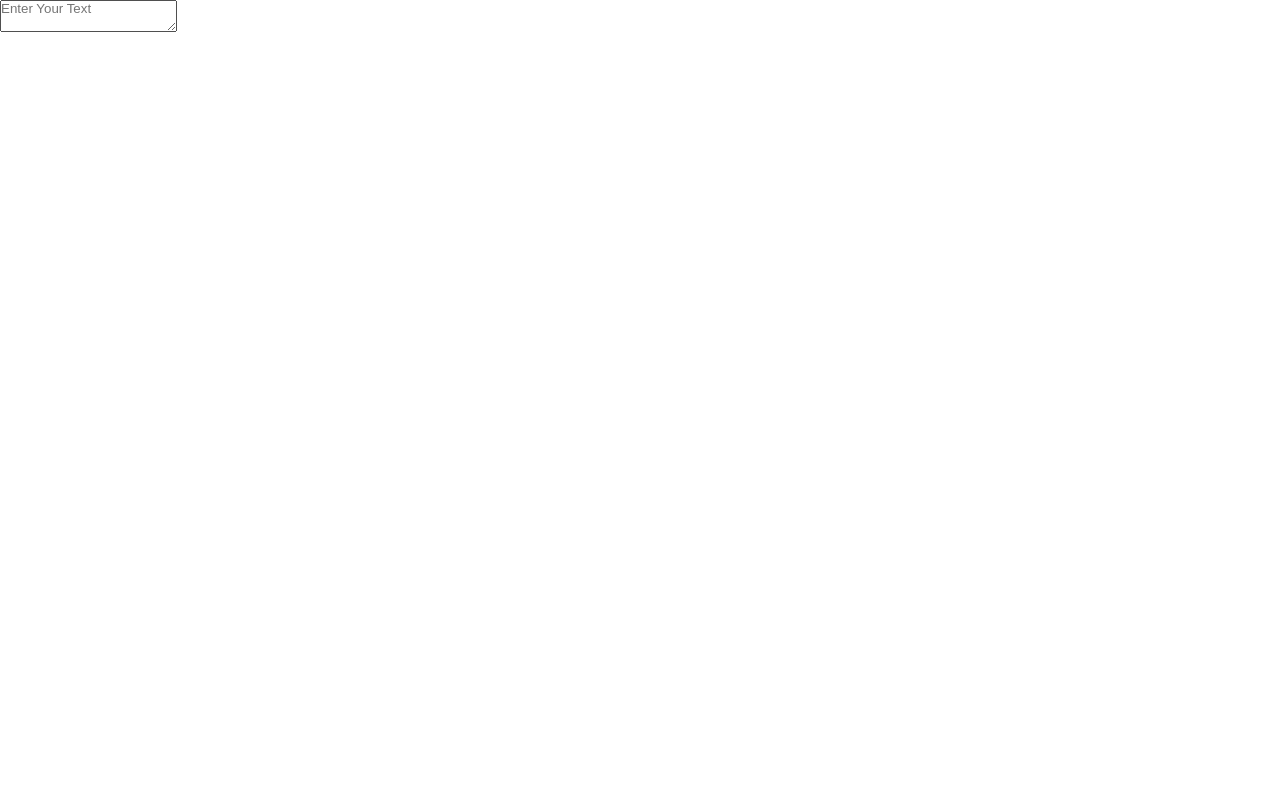
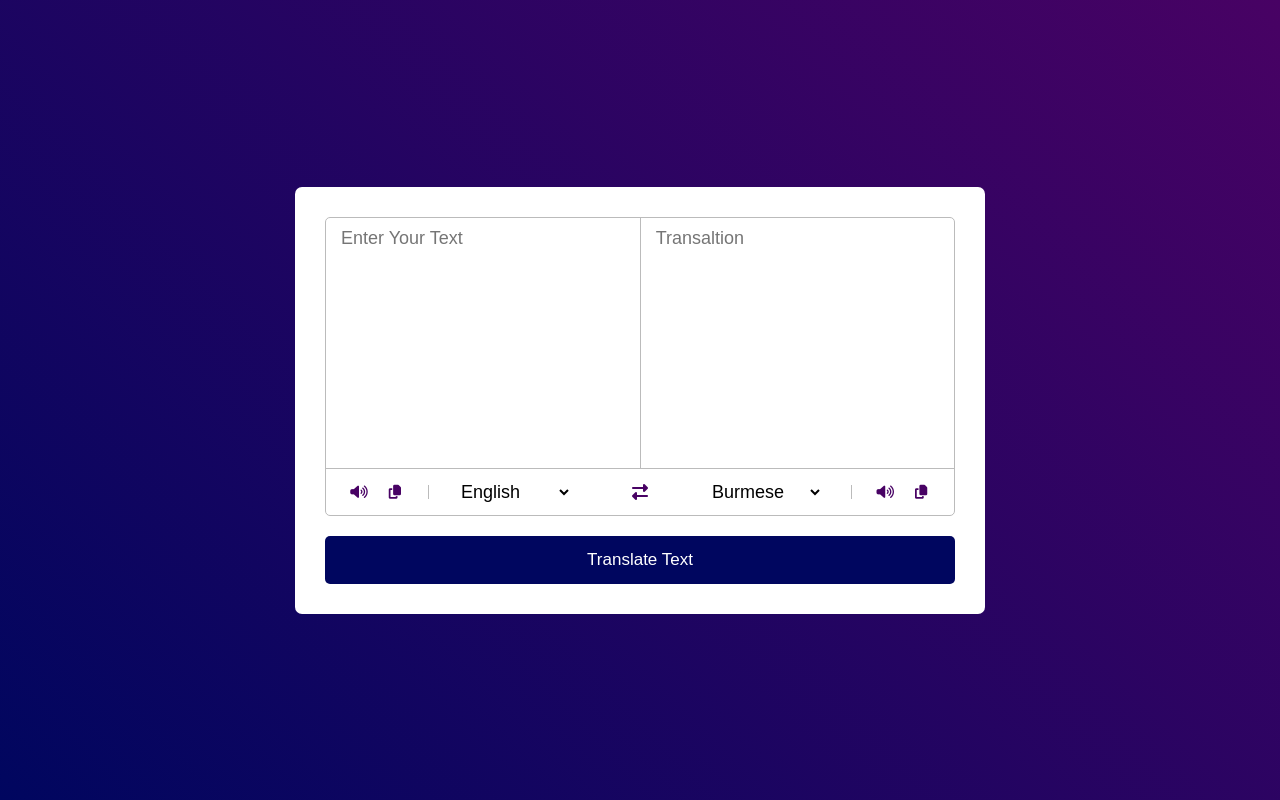
Before and after one commit to katherinekhine/translator-app, a plain HTML site: page index.html in a window 1280 px wide. Drawn offline with Linux system fonts and the light colour scheme.

Commit message:
update and add countries.js

```diff
--- a/css/style.css
+++ b/css/style.css
@@ -4,3 +4,107 @@
     box-sizing: border-box;
     font-family: Arial, Helvetica, sans-serif;
 }
+
+body {
+    display: flex;
+    justify-content: center;
+    align-items: center;
+    min-height: 100vh;
+    background: linear-gradient(45deg, #00065f, #480264);
+}
+
+.container {
+    width: 690px;
+    background: #fff;
+    border-radius: 7px;
+    padding: 30px;
+}
+
+.wrapper {
+    border-radius: 5px;
+    border: 1px solid #bbb;
+}
+
+.wrapper .text-input {
+    display: flex;
+    border-bottom: 1px solid #bbb;
+}
+
+.text-input .to-text {
+    border-radius: 0px;
+    border-left: 1px solid #bbb;
+}
+
+.text-input textarea {
+    height: 250px;
+    width: 100%;
+    border: none;
+    outline: none;
+    resize: none;
+    font-size: 18px;
+    border-radius: 5px;
+    background: none;
+    padding: 10px 15px;
+}
+
+.controls,
+li,
+.icons,
+.icons i {
+    display: flex;
+    align-items: center;
+    justify-content: space-between;
+}
+
+.controls {
+    list-style: none;
+    padding: 12px 15px;
+}
+
+.controls .row.from .icons {
+    padding-right: 15px;
+    border-right: 1px solid #bbb;
+}
+
+.controls .row.to .icons {
+    padding-left: 15px;
+    border-left: 1px solid #bbb;
+}
+
+.controls .icons {
+    width: 38%;
+}
+
+.controls .icons i {
+    justify-content: center;
+    width: 50px;
+    color: #480264;
+    font-size: 14px;
+    cursor: pointer;
+}
+
+.controls .row select {
+    border: none;
+    outline: none;
+    background: none;
+    font-size: 18px;
+}
+
+.controls .exchange {
+    color: #480264;
+    font-size: 16px;
+    cursor: pointer;
+}
+
+.container button {
+    width: 100%;
+    padding: 14px;
+    margin-top: 20px;
+    border: none;
+    outline: none;
+    cursor: pointer;
+    color: #fff;
+    background: #00065f;
+    font-size: 17px;
+    border-radius: 5px;
+}
--- a/index.html
+++ b/index.html
@@ -18,13 +18,37 @@
     <div class="container">
         <div class="wrapper">
             <div class="text-input">
-                <textarea class="form-text" placeholder="Enter Your Text"></textarea>
+                <textarea class="from-text" placeholder="Enter Your Text"></textarea>
+                <textarea class="to-text" placeholder="Transaltion" readonly disabled></textarea>
             </div>
+            <ul class="controls">
+                <li class="row from">
+                    <div class="icons">
+                        <i class="fas fa-volume-up"></i>
+                        <i class="fas fa-copy"></i>
+                    </div>
+                    <select>
+                    </select>
+                </li>
+                <li class="exchange">
+                    <i class="fas fa-exchange-alt"></i>
+                </li>
+                <li class="row to">
+                    <select>
+                    </select>
+                    <div class="icons">
+                        <i class="fas fa-volume-up"></i>
+                        <i class="fas fa-copy"></i>
+                    </div>
+                </li>
+            </ul>
         </div>
+        <button>Translate Text</button>
     </div>
 
 
     <!-- js -->
+    <script src="js/countries.js"></script>
     <script src="js/index.js"></script>
 </body>
 
--- /dev/null
+++ b/js/countries.js
@@ -0,0 +1,99 @@
+const countries = {
+  "am-ET": "Amharic",
+  "ar-SA": "Arabic",
+  "be-BY": "Bielarus",
+  "bem-ZM": "Bemba",
+  "bi-VU": "Bislama",
+  "bjs-BB": "Bajan",
+  "bn-IN": "Bengali",
+  "bo-CN": "Tibetan",
+  "br-FR": "Breton",
+  "bs-BA": "Bosnian",
+  "ca-ES": "Catalan",
+  "cop-EG": "Coptic",
+  "cs-CZ": "Czech",
+  "cy-GB": "Welsh",
+  "da-DK": "Danish",
+  "dz-BT": "Dzongkha",
+  "de-DE": "German",
+  "dv-MV": "Maldivian",
+  "el-GR": "Greek",
+  "en-GB": "English",
+  "es-ES": "Spanish",
+  "et-EE": "Estonian",
+  "eu-ES": "Basque",
+  "fa-IR": "Persian",
+  "fi-FI": "Finnish",
+  "fn-FNG": "Fanagalo",
+  "fo-FO": "Faroese",
+  "fr-FR": "French",
+  "gl-ES": "Galician",
+  "gu-IN": "Gujarati",
+  "ha-NE": "Hausa",
+  "he-IL": "Hebrew",
+  "hi-IN": "Hindi",
+  "hr-HR": "Croatian",
+  "hu-HU": "Hungarian",
+  "id-ID": "Indonesian",
+  "is-IS": "Icelandic",
+  "it-IT": "Italian",
+  "ja-JP": "Japanese",
+  "kk-KZ": "Kazakh",
+  "km-KM": "Khmer",
+  "kn-IN": "Kannada",
+  "ko-KR": "Korean",
+  "ku-TR": "Kurdish",
+  "ky-KG": "Kyrgyz",
+  "la-VA": "Latin",
+  "lo-LA": "Lao",
+  "lv-LV": "Latvian",
+  "men-SL": "Mende",
+  "mg-MG": "Malagasy",
+  "mi-NZ": "Maori",
+  "ms-MY": "Malay",
+  "mt-MT": "Maltese",
+  "my-MM": "Burmese",
+  "ne-NP": "Nepali",
+  "niu-NU": "Niuean",
+  "nl-NL": "Dutch",
+  "no-NO": "Norwegian",
+  "ny-MW": "Nyanja",
+  "ur-PK": "Pakistani",
+  "pau-PW": "Palauan",
+  "pa-IN": "Panjabi",
+  "ps-PK": "Pashto",
+  "pis-SB": "Pijin",
+  "pl-PL": "Polish",
+  "pt-PT": "Portuguese",
+  "rn-BI": "Kirundi",
+  "ro-RO": "Romanian",
+  "ru-RU": "Russian",
+  "sg-CF": "Sango",
+  "si-LK": "Sinhala",
+  "sk-SK": "Slovak",
+  "sm-WS": "Samoan",
+  "sn-ZW": "Shona",
+  "so-SO": "Somali",
+  "sq-AL": "Albanian",
+  "sr-RS": "Serbian",
+  "sv-SE": "Swedish",
+  "sw-SZ": "Swahili",
+  "ta-LK": "Tamil",
+  "te-IN": "Telugu",
+  "tet-TL": "Tetum",
+  "tg-TJ": "Tajik",
+  "th-TH": "Thai",
+  "ti-TI": "Tigrinya",
+  "tk-TM": "Turkmen",
+  "tl-PH": "Tagalog",
+  "tn-BW": "Tswana",
+  "to-TO": "Tongan",
+  "tr-TR": "Turkish",
+  "uk-UA": "Ukrainian",
+  "uz-UZ": "Uzbek",
+  "vi-VN": "Vietnamese",
+  "wo-SN": "Wolof",
+  "xh-ZA": "Xhosa",
+  "yi-YD": "Yiddish",
+  "zu-ZA": "Zulu",
+};
--- a/js/index.js
+++ b/js/index.js
@@ -0,0 +1,15 @@
+const selectTag = document.querySelectorAll("select");
+
+selectTag.forEach((tag, id) => {
+  for (const country_code in countries) {
+    // selecting English by default as From Language and Burmese as To Language
+    let selected;
+    if (id == 0 && country_code == "en-GB") {
+      selected = "selected";
+    } else if (id == 1 && country_code == "my-MM") {
+      selected = "selected";
+    }
+    let option = ` <option value="${country_code}" ${selected}>${countries[country_code]}</option>`;
+    tag.insertAdjacentHTML("beforeend", option);
+  }
+});
```
